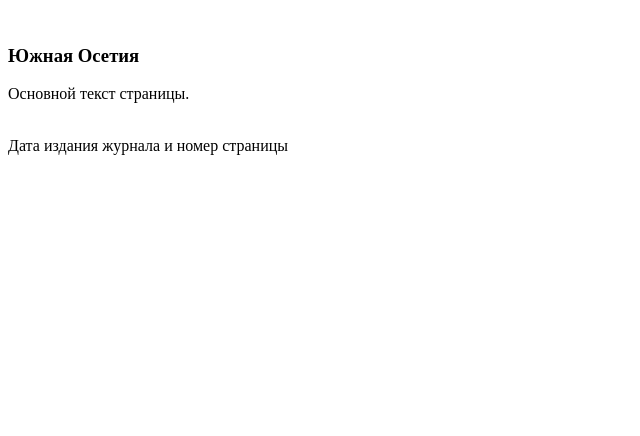
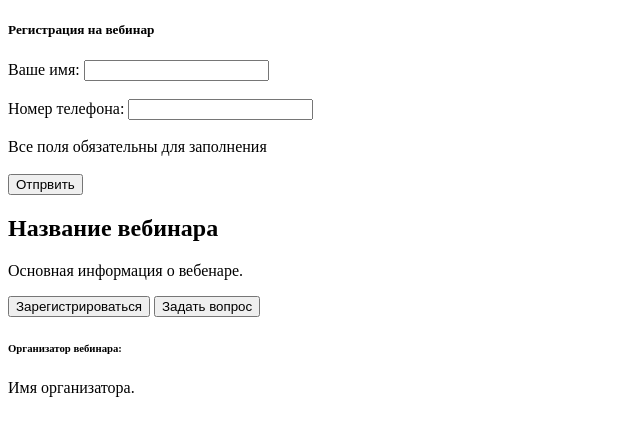
Before and after one commit to WebHeroSchool/Cosmopoliten, a plain HTML site: page index.html in a window 1280 px wide. Shown: the whole page, without its empty margins (0-640 px from the left). Drawn offline with Linux system fonts and the light colour scheme.

Commit message:
Полностью изменила структуру файла

```diff
--- a/index.html
+++ b/index.html
@@ -2,17 +2,33 @@
 <html>
   <head>
     <meta charset="utf-8">
-    <title>Cosmopoliten</title>
+    <title>Бесплатный вебинар</title>
   </head>
   <body>
-    <section>
-      <img>
-      <article>
-        <h1>Южная Осетия</h1>
-        <p>Основной текст страницы.</p>
-        <img>
-      </article>
+    <header class="header">
+      <h5 class="header__title">Регистрация на вебинар</h5>
+      <div class="form">
+        <label class="form__lebel">Ваше имя:</label>
+        <input class="form__input">
+        <br><br>
+        <label class="form__lebel">Номер телефона:</label>
+        <input class="form__input">
+        <br><br>
+      </div>
+      <span>Все поля обязательны для заполнения</span>
+      <br><br>
+      <button class="header__button">Отпрвить</button>
+    </header>
+    <section class="section">
+      <h1 class="section__title">Название вебинара</h1>
+      <p class="section__text">Основная информация о вебенаре.</p>
+      <button class="section__button">Зарегистрироваться</button>
+      <button class="section__button section__button_green">
+      Задать вопрос</button>
     </section>
-    <footer>Дата издания журнала и номер страницы</footer>
+    <footer class="footer">
+      <h6 class="footer__title">Организатор вебинара:</h6>
+      <p class="footer__text">Имя организатора.</p>
+    </footer>
   </body>
 </html>
```
